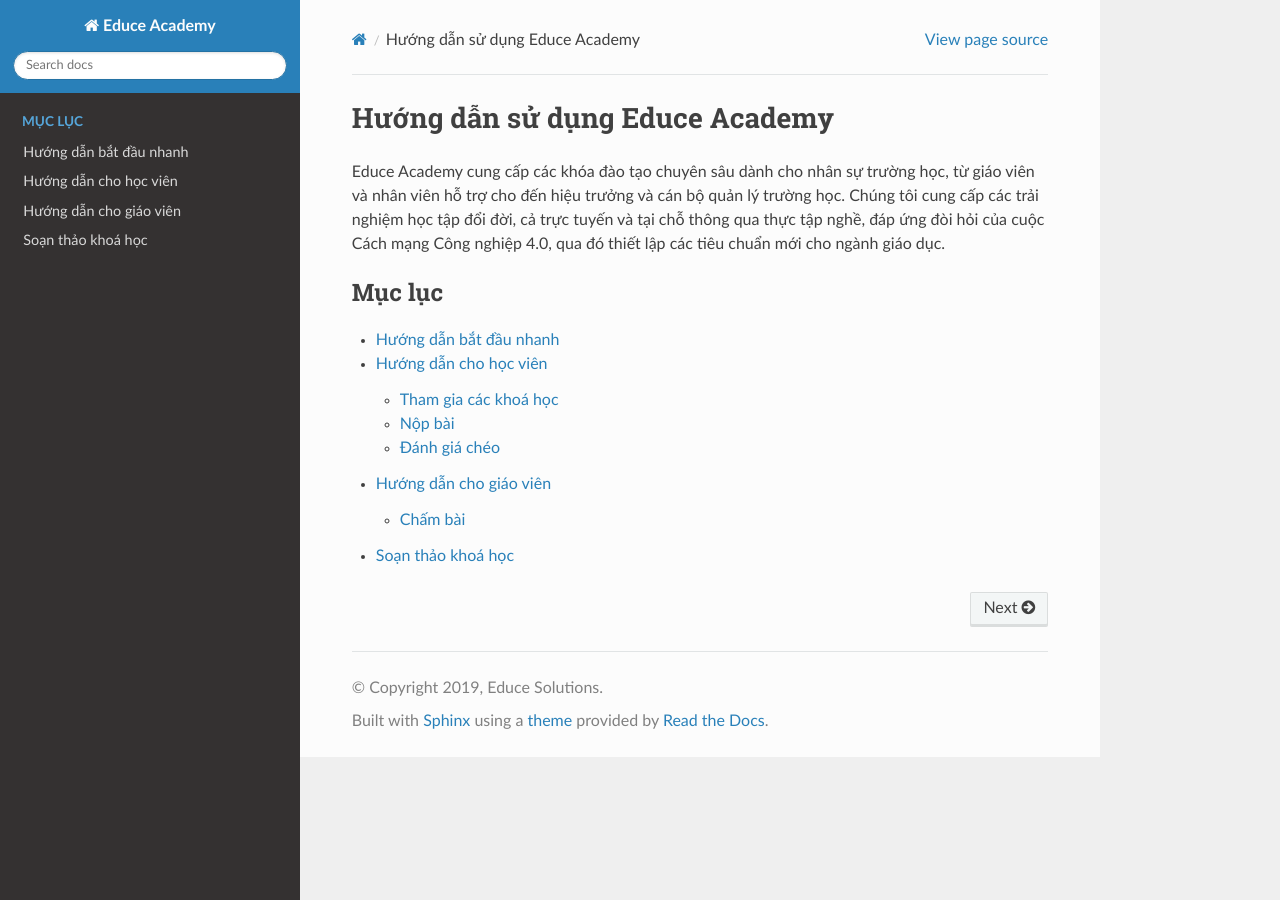
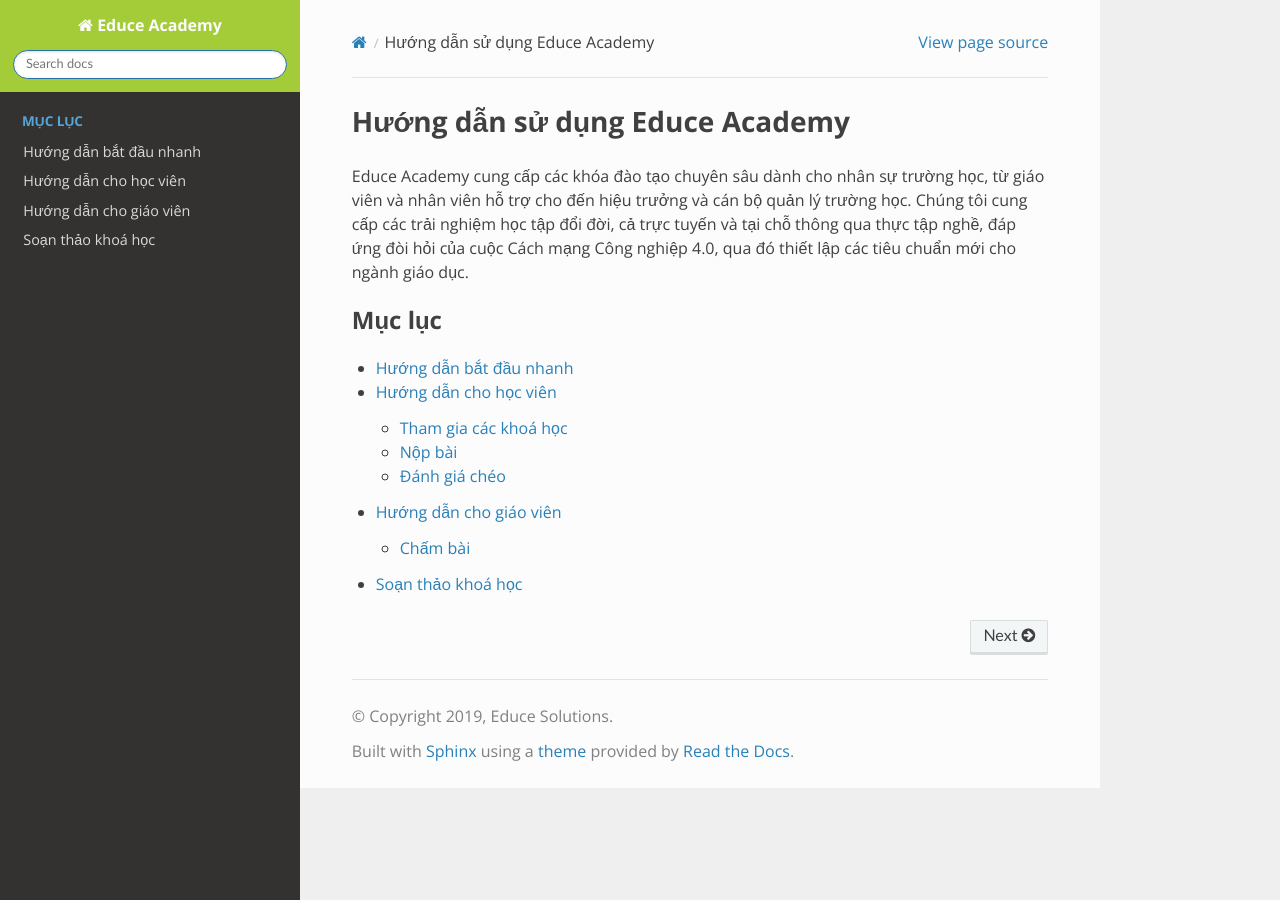
Before and after one commit to EduceSolutions/educe-academy-docs, a Sphinx documentation site: the page built from docs/index.rst, in a window 1280 px wide. Built offline with Sphinx 7.4.7 and the Read the Docs theme 2.0.0, drawn with Linux system fonts in a browser that asks for light colours.

Commit message:
educe branding

```diff
--- /dev/null
+++ b/docs/_static/css/custom.css
@@ -0,0 +1,9 @@
+@import url('https://fonts.googleapis.com/css?family=Open+Sans:400,700&subset=vietnamese');
+
+body {
+    font-family: "Open Sans", "Arial", sans-serif;
+}
+
+h1, h2, .rst-content .toctree-wrapper p.caption, h3, h4, h5, h6, legend {
+    font-family: "Open Sans", "Arial", sans-serif;
+}
--- a/docs/conf.py
+++ b/docs/conf.py
@@ -81,7 +81,10 @@
 # documentation.
 #
 # html_theme_options = {}
-html_theme_options = {'body_min_width': '300px'}
+html_theme_options = {
+    'body_min_width': '300px',
+    'style_nav_header_background': '#a4cc39'
+}
 
 # Add any paths that contain custom static files (such as style sheets) here,
 # relative to this directory. They are copied after the builtin static files,
@@ -172,3 +175,6 @@
 
 # A list of files that should not be packed into the epub file.
 epub_exclude_files = ['search.html']
+
+def setup(app):
+    app.add_stylesheet('css/custom.css')
```
